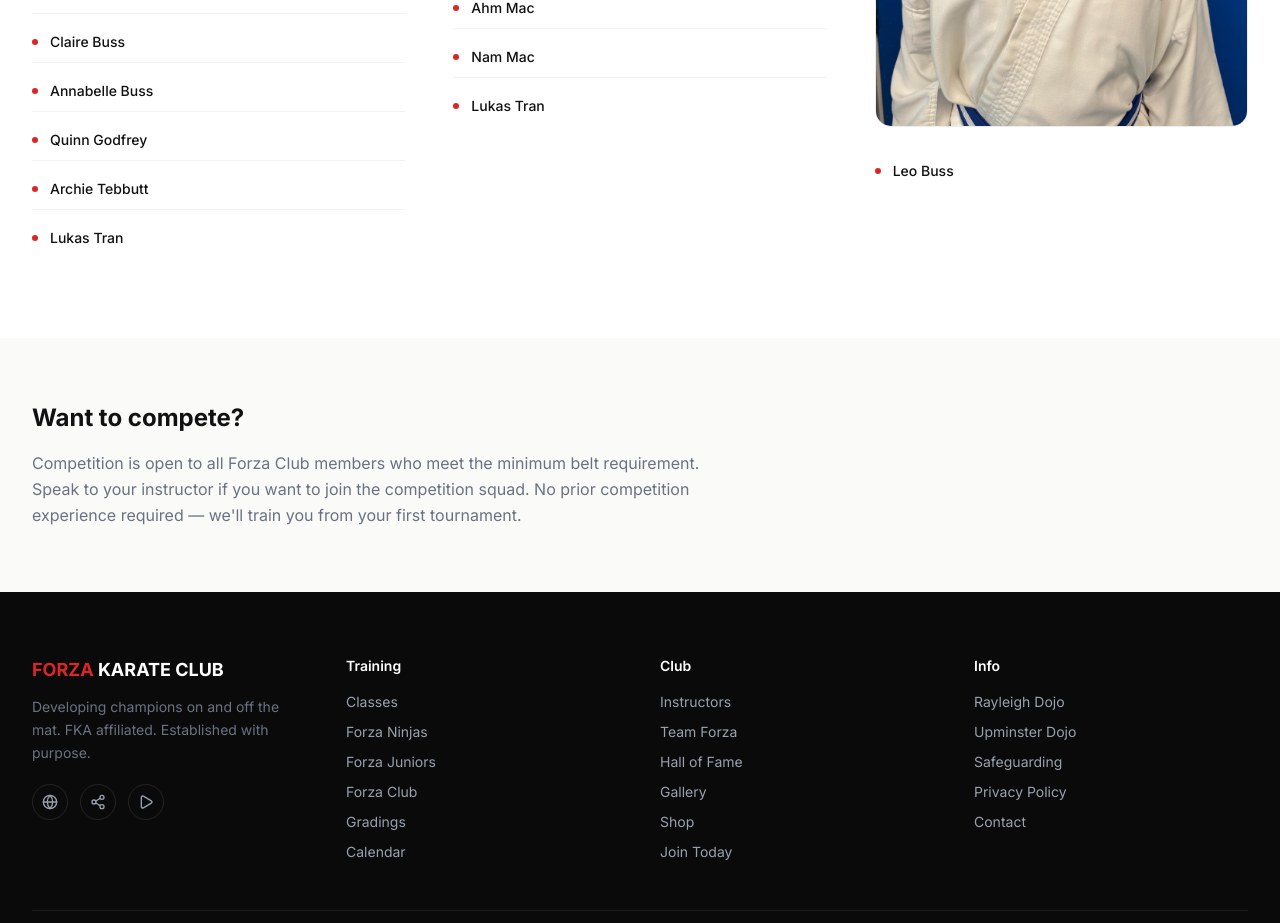
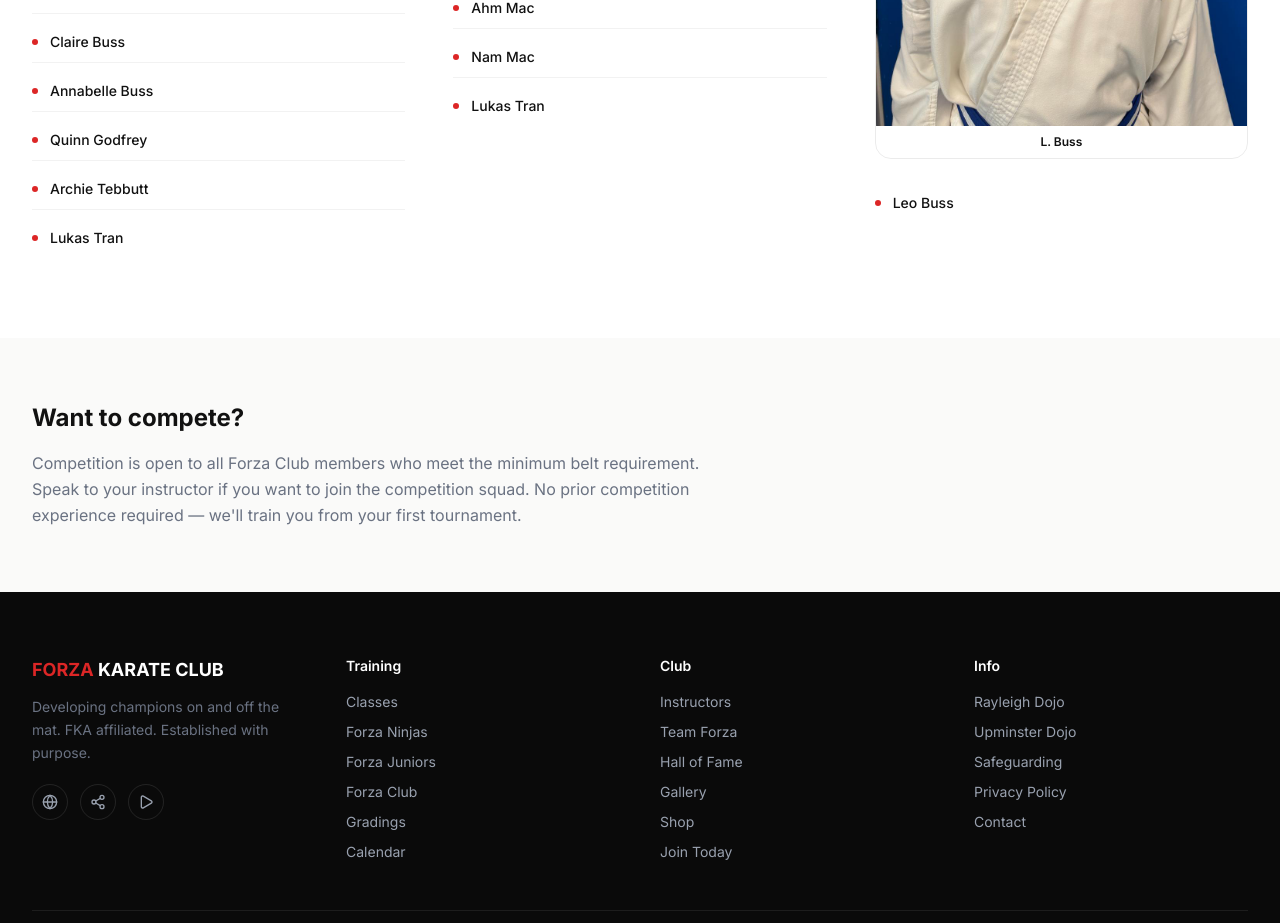
Before and after one commit to anthonieveritt-afk/forza-karate-website, a Next.js app: page /team in a window 1280 px wide. Shown: the part 1700-2623 px from the top of the page. Built offline with nearby package versions, Linux system fonts and the light colour scheme.

Commit message:
feat: add L. Buss name label to Para Karate photo

```diff
--- a/app/team/page.tsx
+++ b/app/team/page.tsx
@@ -173,11 +173,12 @@ export default function TeamPage() {
               <div className="mt-6 rounded-2xl overflow-hidden border border-black/8">
                 <Image
                   src="/team/leo-buss.jpg"
-                  alt="Leo Buss — Para Karate"
+                  alt="L. Buss — Para Karate"
                   width={600}
                   height={750}
                   className="w-full object-cover object-top"
                 />
+                <p className="text-xs font-semibold text-center text-[#111111] py-2">L. Buss</p>
               </div>
               <AthleteList names={paraAthletes} />
             </div>
```
